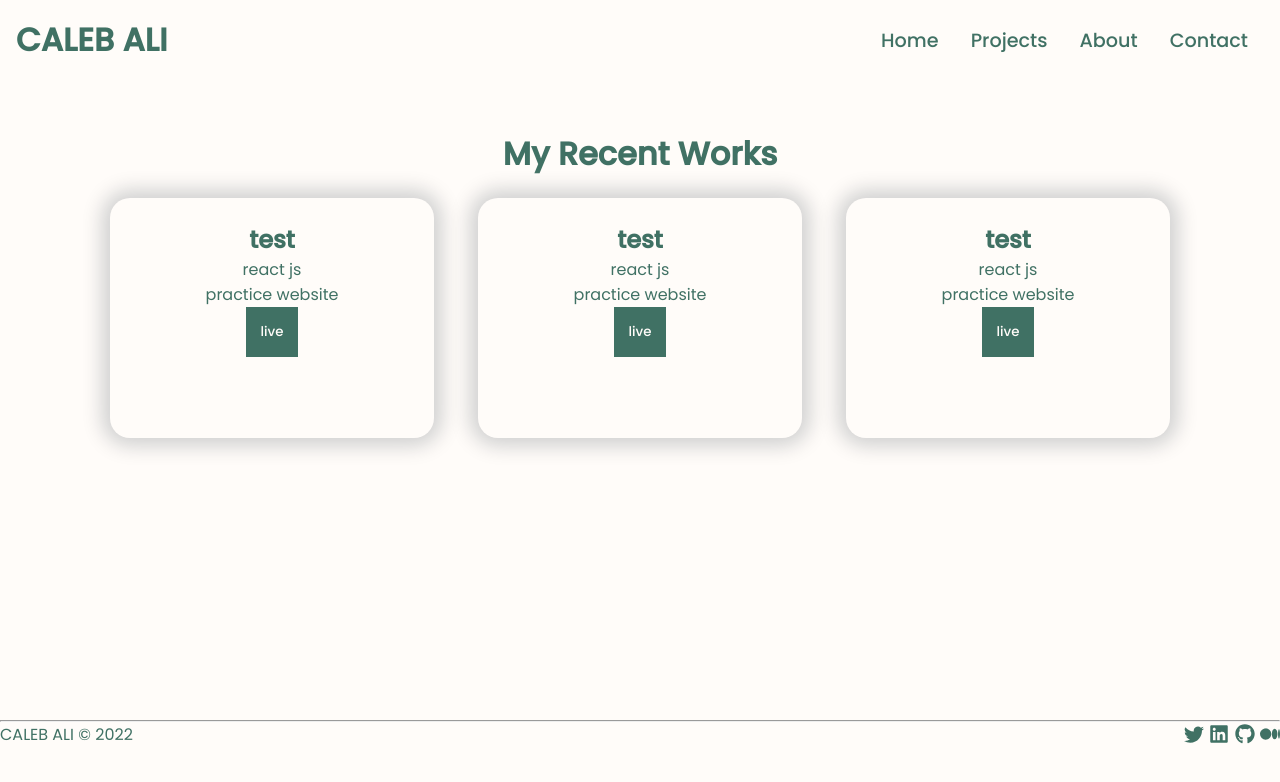
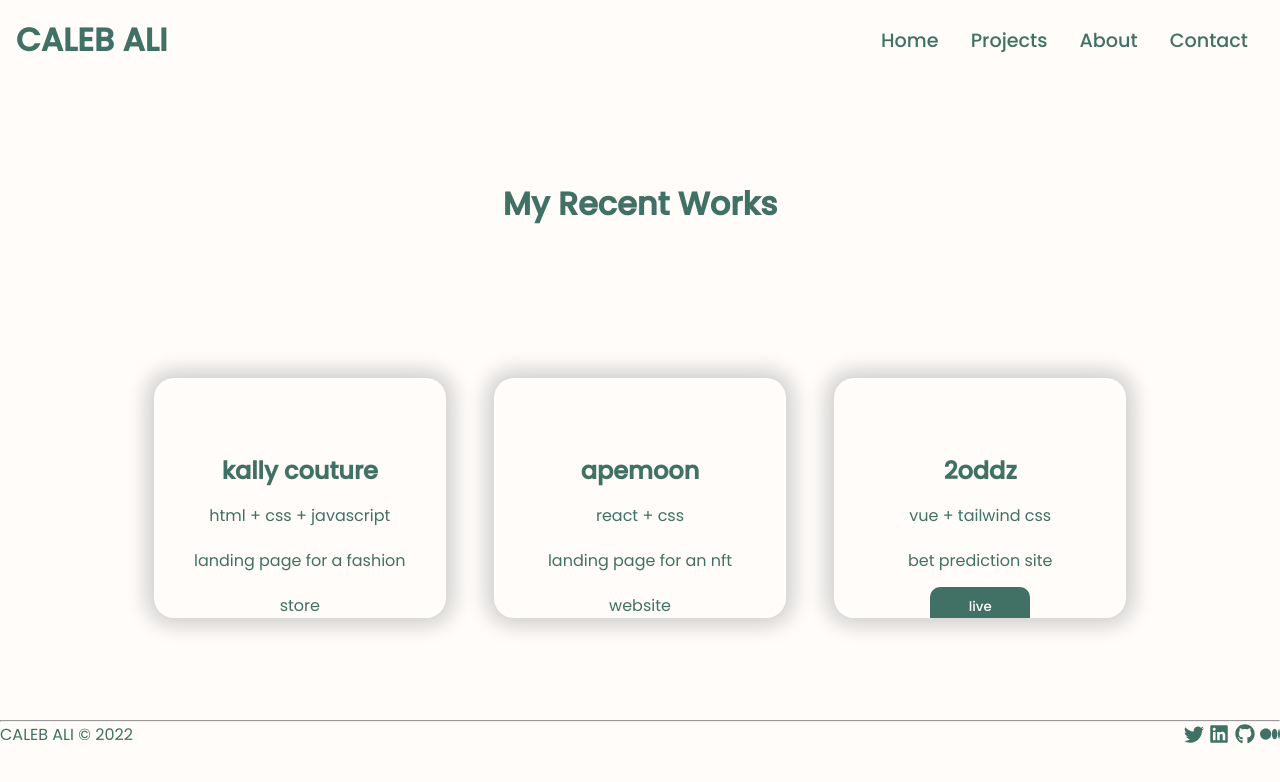
Before and after one commit to caleb-ali/myportfolio, a React (Create React App) app: page /project in a window 1280 px wide. Shown: the top 782 px of the page. Built offline with nearby package versions, Linux system fonts and the light colour scheme.

Commit message:
more changes

```diff
--- a/src/components/Contactpage.css
+++ b/src/components/Contactpage.css
@@ -13,10 +13,14 @@
 
 .c-left{
     flex: 1;
+    margin-left: 120px;
+    margin-top: 100px;
 }
 
 .c-right{
     flex: 1;
+    margin-right: 120px;
+    margin-top: 100px;
 }
 
 .c-title{
@@ -27,8 +31,9 @@
 .c-info-item{
     display: flex;
     align-items: center;
-    font-size: 20px;
+    font-size: 30px;
     padding-top: 10px;
+    margin-top: 100px;
 
 }
 
@@ -60,11 +65,13 @@ textarea{
 
 button{
     border: none;
-    padding: 15px;
+    padding: 10px;
     background-color: #407164;
     color:#fffcf9 ;
     font-weight: 500;
     cursor: pointer;
+    border-radius: 10px;
+    width: 100px;
 }
 
 @media screen and (max-width: 480px){
--- a/src/components/Data.js
+++ b/src/components/Data.js
@@ -5,27 +5,29 @@ export const Projectcards  = [
 
     {
         id: 1,
-        link:"www.w3schools.com/cssref/sel_hover.asp",
-        title: "test",
-        technology: "react js",
-        description: "practice website",
+        link:"https://www.facebook.com",
+        title: "kally couture",
+        description: "landing page for a fashion store",
+        technology: "html + css + javascript",
+
     },
 
     {
         id: 2,
-        title: "test",
-        link:"www.w3schools.com/cssref/sel_hover.asp",
-        technology: "react js",
-        description: "practice website",
+        title: "apemoon",
+        link:"https://www.w3schools.com/cssref/sel_hover.asp",
+        description: "landing page for an nft website",
+        technology: "react + css",
+
     },
-
 
     {
         id: 3,
-        title: "test",
+        title: "2oddz",
         link:"www.w3schools.com/cssref/sel_hover.asp",
-        technology: "react js",
-        description: "practice website",
+        description: "bet prediction site",
+        technology: "vue + tailwind css",
+
     },
 
 ];
--- a/src/components/Heroimg.js
+++ b/src/components/Heroimg.js
@@ -1,6 +1,7 @@
 import React from 'react';
 import "./HeroimgStyles.css";
 import Introimg from "../assets/programmer.svg"
+import{HiDownload} from 'react-icons/hi';
 
 
 const Heroimg = () => {
@@ -13,6 +14,7 @@ const Heroimg = () => {
         <div className='content'>
             <h1>Hi. I'm Caleb</h1>
             <h2> A Frontend developer</h2>
+            <button className='btn'>resume <HiDownload/> </button>
         </div>
 
     </div>
--- a/src/components/HeroimgStyles.css
+++ b/src/components/HeroimgStyles.css
@@ -8,9 +8,11 @@
 .intro-img{
     position: absolute ;
     top: 100px;
-    right: 20px;
+    right: 150px;
     animation: fadeIn 2s;
 }
+
+
 
 @keyframes fadeIn {
     0% {opacity: 0;}
@@ -20,8 +22,15 @@
 .content{
 position: relative;
 top: 300px;
-left: 20px;
-animation: 2s slide-right ;
+left: 150px;
+animation: 1s slide-right ;
+
+}
+
+.content button  {
+ margin-left: 210px;
+ margin-top: 20px;
+ font-size: 15px;
 }
 
 @keyframes slide-right {
--- a/src/components/Projectcard.css
+++ b/src/components/Projectcard.css
@@ -2,11 +2,13 @@
 
     width: 30%;
     height: 30vh;
-    margin: 20px 10px;
+
     overflow: hidden;
-    padding: 1.5rem;
+    padding: 2rem;
+    padding-top: 70px;
     pointer-events: auto;
     border-radius: 20px;
+    line-height: 45px;
     box-shadow: 0 0 20px 8px #d0d0d0;
 
 }
--- a/src/components/Projectcard.js
+++ b/src/components/Projectcard.js
@@ -4,13 +4,16 @@ import "./Projectcard.css";
 import { Projectcards } from "./Data";
 
 
-const Projectcard = ({ img, link, title, technology, description }) => {
+const Projectcard = ({ link, title, description, technology }) => {
     return (
         <div className="p">
             <h2 className="card-title">{title}</h2>
             <p className="tech">{technology}</p>
-            <p className="description">{description}</p>
-            <button>live</button>
+            <p className="desc">{description}</p>
+            <a href={link} target="_blank" rel="nonreferrer">
+                <button>live</button>
+            </a>
+
         </div>
 
     )
--- a/src/components/Projectlist.css
+++ b/src/components/Projectlist.css
@@ -1,4 +1,5 @@
-.pl{
+.pl {
+    margin-top: 50px;
     padding: 50px 100px;
     display: flex;
     flex-direction: column;
@@ -6,9 +7,10 @@
     text-align: center;
 }
 
-.pl-list{
-    width: 100%;
-display: flex;
-flex-wrap: wrap;
-justify-content: space-between;
+.pl-list {
+    margin-top: 150px;
+    width: 90%;
+    display: flex;
+    flex-wrap: wrap;
+    justify-content: space-between;
 }
--- a/src/components/Projectlist.js
+++ b/src/components/Projectlist.js
@@ -15,7 +15,7 @@ const Projectlist = () => {
 
       <div className="pl-list">
         {Projectcards.map((item) => (
-          <Projectcard key={item?.id} title={item?.title} technology={item?.technology}  description={item?.description} link={item?.link}/>
+          <Projectcard key={item?.id} title={item?.title} technology={item?.technology} description={item?.description} link={item?.link}/>
         ))}
 
       </div>
--- a/src/components/profileStyles.css
+++ b/src/components/profileStyles.css
@@ -1,30 +1,33 @@
-
-
 .my-profile img {
- position: relative;
- float: left;
- width: 450px;
- border-radius: 15px;
- margin-left: 50px;
- margin-top: 50px;
-animation: fadeIn 2s;
+    position: relative;
+    float: left;
+    width: 400px;
+    border-radius: 15px;
+    margin-left: 200px;
+    margin-top: 100px;
+    animation: fadeIn 2s;
 }
 
 @keyframes fadeIn {
-    0% {opacity: 0;}
-    100% {opacity: 1;}
+    0% {
+        opacity: 0;
+    }
+
+    100% {
+        opacity: 1;
+    }
 }
 
-.my-profile h1{
+.my-profile h1 {
     width: 100vh;
-    margin-top: 100px;
+    margin-top: 150px;
     float: right;
     font-size: 35px;
     color: #73777B;
     margin-right: -170px;
 }
 
-.my-profile p{
+.my-profile p {
     margin-top: 50px;
     width: 100vh;
     float: right;
```
